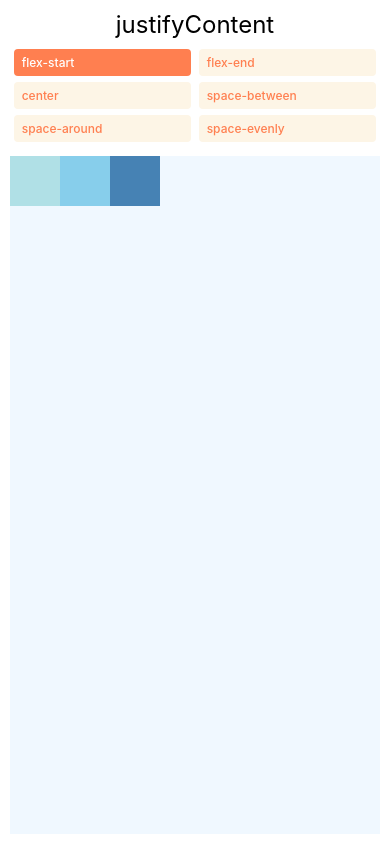
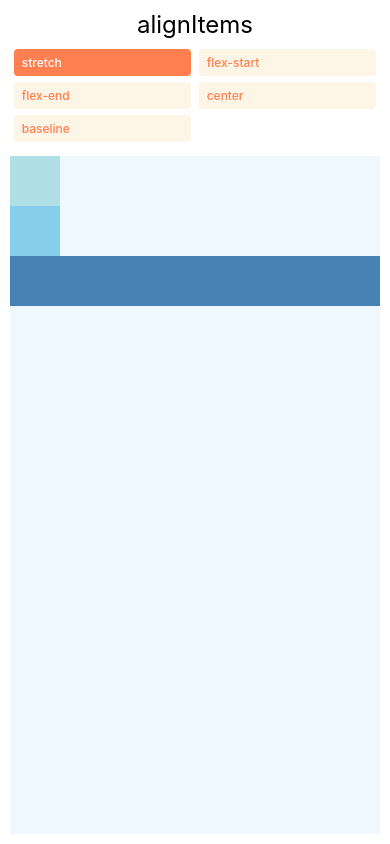
Before and after one commit to Hussain-hamim/Taskly, a React Native app: screen / in a window 390 px wide. Built offline with nearby package versions, Linux system fonts and the light colour scheme.

Commit message:
alignItems

```diff
--- a/App.js
+++ b/App.js
@@ -1,26 +1,28 @@
 import React, { useState } from "react";
 import { View, TouchableOpacity, Text, StyleSheet } from "react-native";
 
-const JustifyContentBasics = () => {
-  const [justifyContent, setJustifyContent] = useState("flex-start");
+const AlignItemsLayout = () => {
+  const [alignItems, setAlignItems] = useState("stretch");
 
   return (
     <PreviewLayout
-      label="justifyContent"
-      selectedValue={justifyContent}
-      values={[
-        "flex-start",
-        "flex-end",
-        "center",
-        "space-between",
-        "space-around",
-        "space-evenly",
-      ]}
-      setSelectedValue={setJustifyContent}
+      label="alignItems"
+      selectedValue={alignItems}
+      values={["stretch", "flex-start", "flex-end", "center", "baseline"]}
+      setSelectedValue={setAlignItems}
     >
       <View style={[styles.box, { backgroundColor: "powderblue" }]} />
       <View style={[styles.box, { backgroundColor: "skyblue" }]} />
-      <View style={[styles.box, { backgroundColor: "steelblue" }]} />
+      <View
+        style={[
+          styles.box,
+          {
+            backgroundColor: "steelblue",
+            width: "auto",
+            minWidth: 50,
+          },
+        ]}
+      />
     </PreviewLayout>
   );
 };
@@ -63,7 +65,7 @@ const styles = StyleSheet.create({
     flex: 1,
     marginTop: 8,
     backgroundColor: "aliceblue",
-    flexDirection: "row", // change to column
+    minHeight: 200,
   },
   box: {
     width: 50,
@@ -103,4 +105,4 @@ const styles = StyleSheet.create({
   },
 });
 
-export default JustifyContentBasics;
+export default AlignItemsLayout;
```
